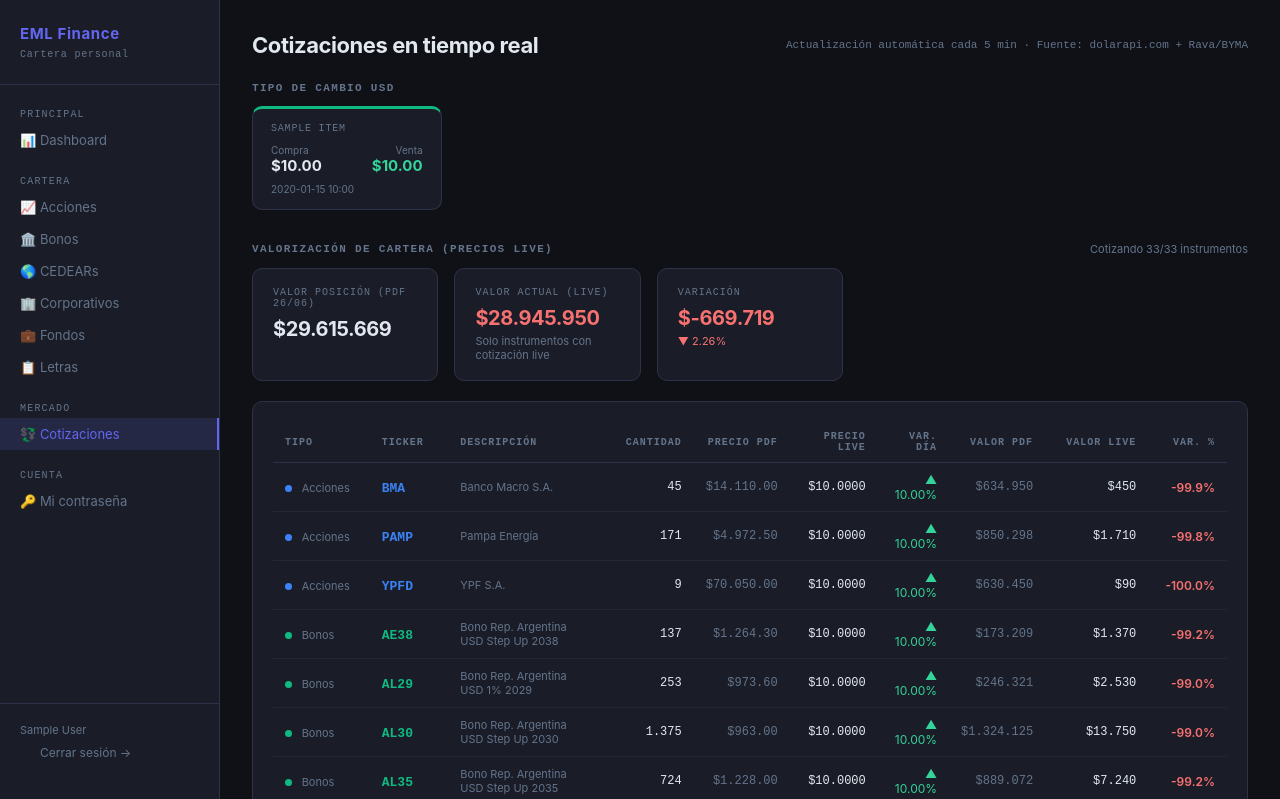
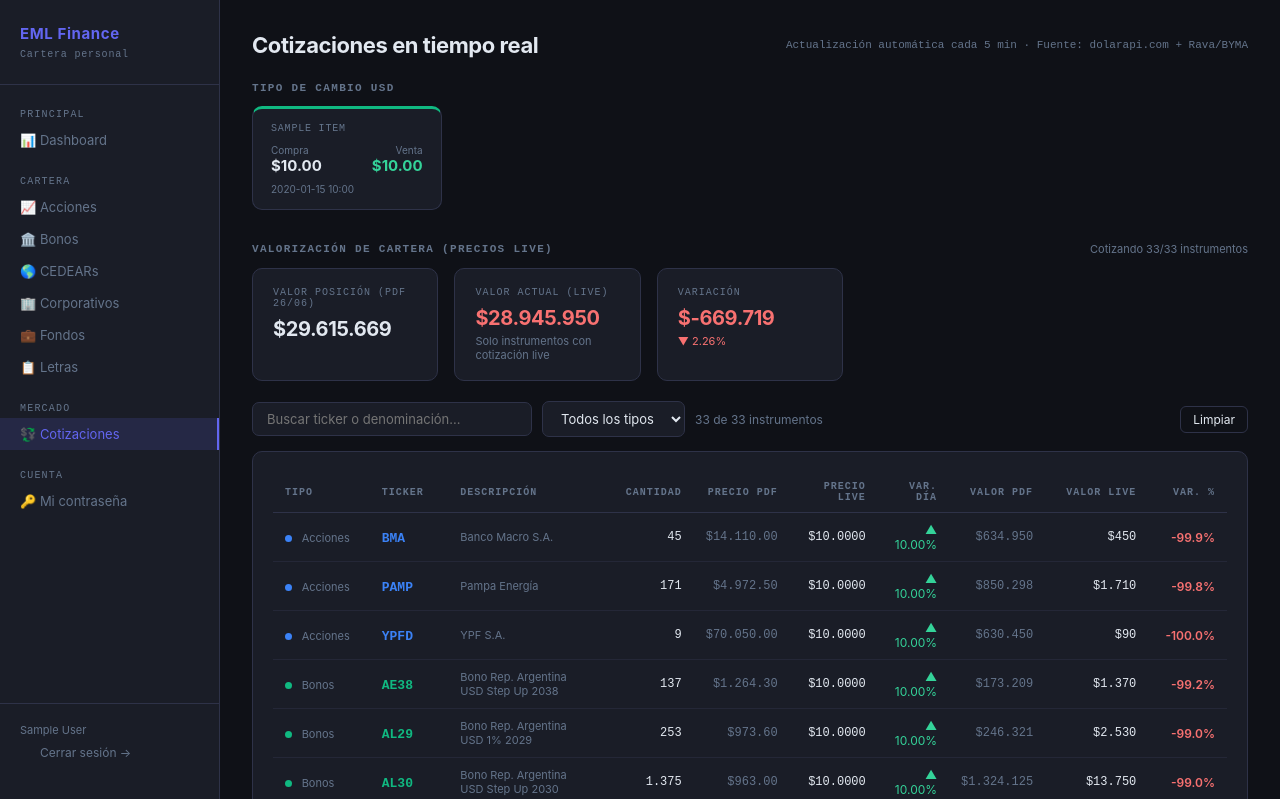
Before and after one commit to eduardoluchini/eml-finance, a Flask app: page /cotizaciones in a window 1280 px wide. Shown: the top 799 px of the page. Run offline with Flask 3, Linux system fonts and the light colour scheme; the visitor is signed in with stand-in values (Sample User, id 1); tables that the repository leaves empty hold one stand-in row (values such as "Sample post"); a database or web service that is not in the repository returns one stand-in record (values such as "Sample title").

Commit message:
Add search/filter to cotizaciones table (ticker, descripcion, tipo)
Co-Authored-By: Claude Sonnet 4.6 <noreply@anthropic.com>

```diff
--- a/templates/cotizaciones.html
+++ b/templates/cotizaciones.html
@@ -92,6 +92,22 @@
 </div>
 {% endif %}
 
+<div style="display:flex;gap:10px;flex-wrap:wrap;margin-bottom:14px;align-items:center;">
+  <input id="search-text" type="text" placeholder="Buscar ticker o denominación..."
+    style="background:var(--bg2);border:1px solid var(--border);color:var(--text);border-radius:7px;
+           padding:8px 14px;font-size:13px;font-family:inherit;width:280px;">
+  <select id="search-tipo"
+    style="background:var(--bg2);border:1px solid var(--border);color:var(--text);border-radius:7px;
+           padding:8px 14px;font-size:13px;font-family:inherit;">
+    <option value="">Todos los tipos</option>
+    {% for tipo in colores.keys() %}
+    <option value="{{ tipo }}">{{ tipo }}</option>
+    {% endfor %}
+  </select>
+  <span id="search-count" style="font-size:12px;color:var(--muted);"></span>
+  <button onclick="limpiarFiltros()" class="btn btn-ghost btn-sm" style="margin-left:auto;">Limpiar</button>
+</div>
+
 <div class="card">
   <div class="table-wrap">
     <table>
@@ -111,7 +127,7 @@
       </thead>
       <tbody>
         {% for f in filas|sort(attribute='tipo') %}
-        <tr>
+        <tr data-tipo="{{ f.tipo }}" data-ticker="{{ f.ticker }}" data-desc="{{ f.descripcion|lower }}">
           <td>
             <span style="display:inline-block;width:7px;height:7px;border-radius:50%;
               background:{{ colores.get(f.tipo, '#64748b') }};margin-right:6px;"></span>
@@ -172,4 +188,35 @@
   El tipo de cambio proviene de dolarapi.com.
 </div>
 
+<script>
+const searchText = document.getElementById('search-text');
+const searchTipo = document.getElementById('search-tipo');
+const searchCount = document.getElementById('search-count');
+const rows = document.querySelectorAll('tbody tr');
+
+function filtrar() {
+  const txt  = searchText.value.toLowerCase().trim();
+  const tipo = searchTipo.value;
+  let visible = 0;
+  rows.forEach(tr => {
+    const matchTipo   = !tipo || tr.dataset.tipo === tipo;
+    const matchTxt    = !txt  || tr.dataset.ticker.toLowerCase().includes(txt) || tr.dataset.desc.includes(txt);
+    const show = matchTipo && matchTxt;
+    tr.style.display = show ? '' : 'none';
+    if (show) visible++;
+  });
+  searchCount.textContent = visible + ' de ' + rows.length + ' instrumentos';
+}
+
+function limpiarFiltros() {
+  searchText.value = '';
+  searchTipo.value = '';
+  filtrar();
+}
+
+searchText.addEventListener('input', filtrar);
+searchTipo.addEventListener('change', filtrar);
+filtrar();
+</script>
+
 {% endblock %}
```
